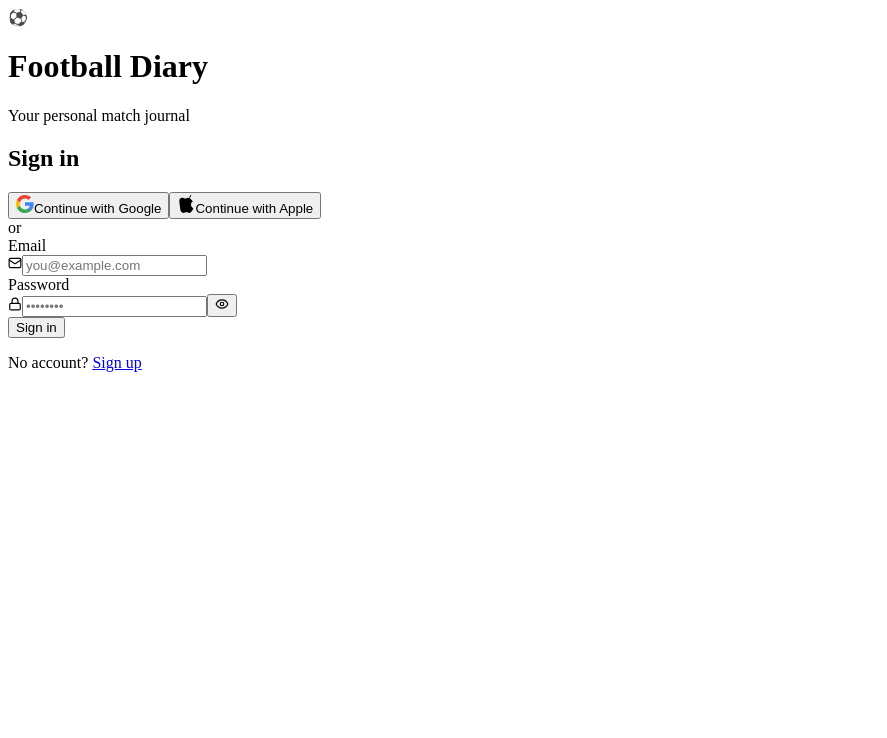
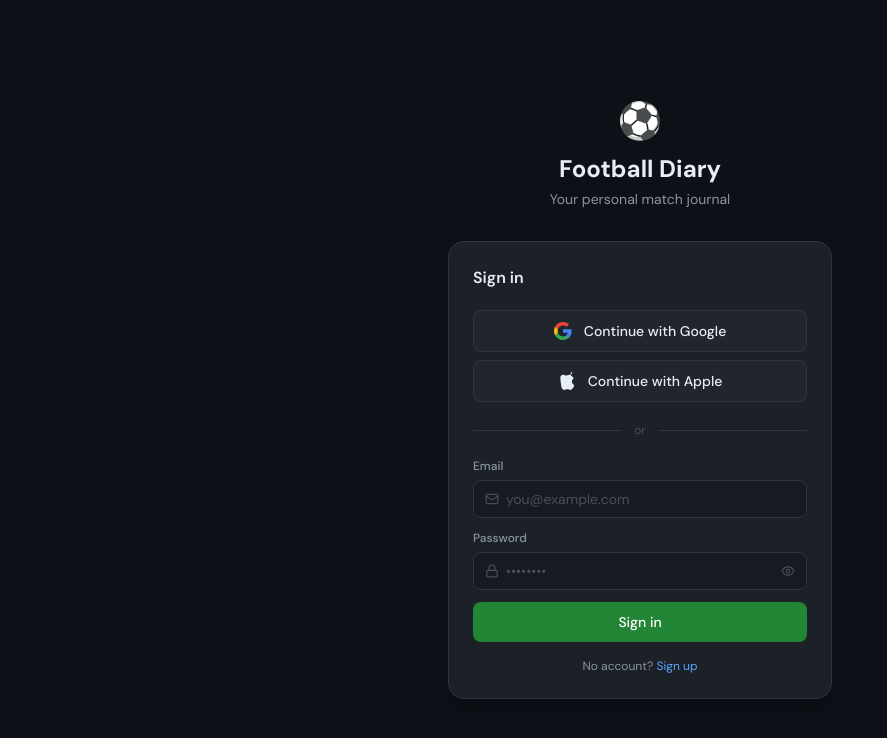
Before and after one commit to marshallislandssf-afk/football-diary, a Next.js app: page /auth/login in a window 1280 px wide. Shown: the top 738 px of the page, without its empty margins (0-887 px from the left). Built offline with nearby package versions, Linux system fonts and the light colour scheme; no server answers.

Commit message:
Add files via upload

```diff
--- /dev/null
+++ b/src/app/layout.tsx
@@ -0,0 +1,20 @@
+import type { Metadata } from 'next';
+import { AuthProvider } from '@/lib/auth-context';
+import './globals.css';
+
+export const metadata: Metadata = {
+  title: 'Football Diary',
+  description: 'Your personal football match journal',
+};
+
+export default function RootLayout({ children }: { children: React.ReactNode }) {
+  return (
+    <html lang="en">
+      <body>
+        <AuthProvider>
+          {children}
+        </AuthProvider>
+      </body>
+    </html>
+  );
+}
```
